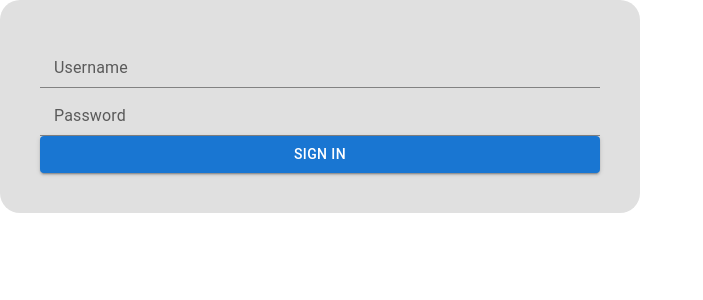
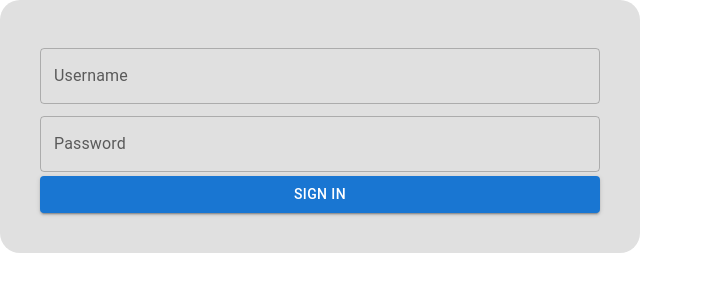
Before and after one commit to tothpeti2000/cryptocurrency-app, a React (Create React App) app: page / in a window 1280 px wide. Shown: the top 300 px of the page, without its empty margins (0-703 px from the left). Built offline with nearby package versions, Linux system fonts and the light colour scheme.

Commit message:
Input changed to TextField in LoginForm

```diff
--- a/src/components/login/InputField.tsx
+++ b/src/components/login/InputField.tsx
@@ -1,4 +1,4 @@
-import { FormControl, Input, InputLabel } from "@mui/material";
+import { FormControl, TextField } from "@mui/material";
 import { Controller } from "react-hook-form";
 import { InputFieldProps } from "../../interfaces/props";
 
@@ -11,8 +11,13 @@ const InputField = (props: InputFieldProps) => {
       rules={{ required: true }}
       render={({ field }) => (
         <FormControl>
-          <InputLabel htmlFor={props.name}>{props.label}</InputLabel>
-          <Input type={props.type} id={props.name} {...field} />
+          <TextField
+            label={props.label}
+            type={props.type}
+            variant={"outlined"}
+            margin={"dense"}
+            {...field}
+          />
         </FormControl>
       )}
     />
```
